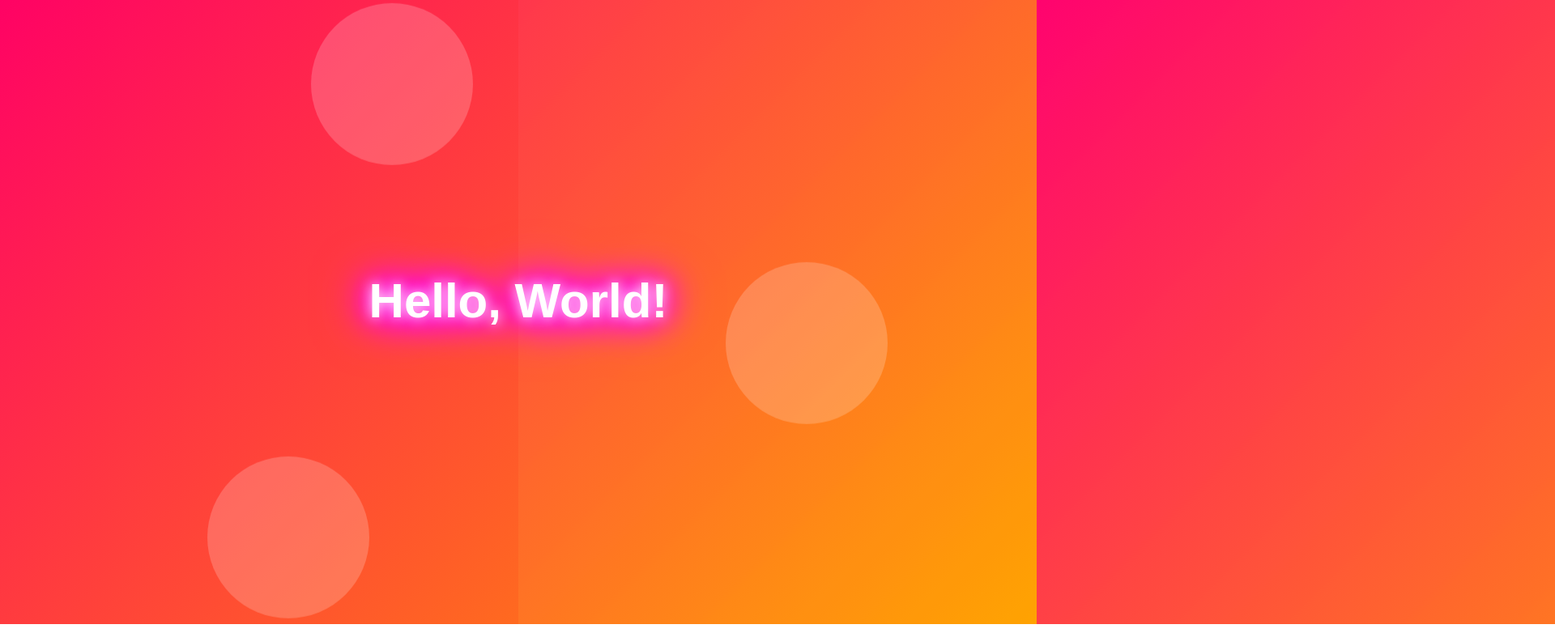
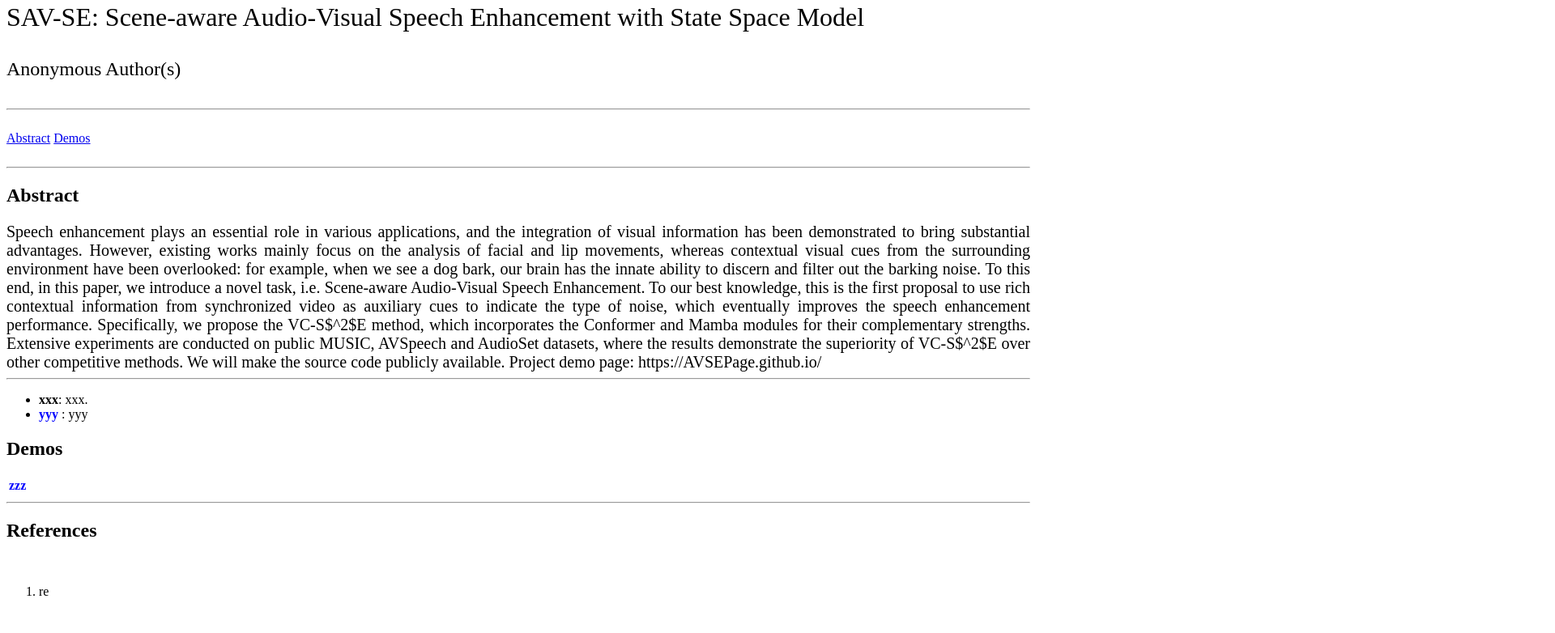
Before and after one commit to AVSEPage/AVSEPage.github.io, a plain HTML site: page index.html in a window 1280 px wide. Shown: the part 29-811 px from the top of the page at 81% size, 1920 px wide, since content can reach past the window. Drawn offline with Linux system fonts and the light colour scheme.

Commit message:
add title and abstract in index

```diff
--- a/index.html
+++ b/index.html
@@ -1,95 +1,143 @@
 <!DOCTYPE html>
-<html lang="en">
+<html lang="en-us">
+
 <head>
-    <meta charset="UTF-8">
-    <meta name="viewport" content="width=device-width, initial-scale=1.0">
-    <title>Fancy Hello World</title>
-    <style>
-        body {
-            margin: 0;
-            padding: 0;
-            display: flex;
-            justify-content: center;
-            align-items: center;
-            height: 100vh;
-            background: linear-gradient(135deg, #f06, #f90);
-            font-family: 'Arial', sans-serif;
-            overflow: hidden;
-        }
+</head>
 
-        h1 {
-            font-size: 60px;
-            color: #fff;
-            text-shadow: 3px 3px 10px rgba(0, 0, 0, 0.5);
-            animation: glow 2s ease-in-out infinite alternate;
-        }
+<body>
+  <section id="top" class="hero is-small">
+    <div class="hero-head"></div>
+    <div class="hero-body">
+      <div class="container has-text-centered">
+        <div class="subtitle is-3 ">
+          <div style="font-size:x-large">
+            <div class='col text-center' style="font-size:xx-large">
+              <p>SAV-SE: Scene-aware Audio-Visual Speech Enhancement with State Space Model</p>
+            </div>
+            <div class='row text-center h5 font-weight-normal pl-0 pr-0 mb-4'>
+              <a><span>Anonymous Author(s)</span></a>
+            </div>
+            <br>
+          </div>
+          <div class="">
+            <div class="social-icons"> </div>
+          </div>
+        </div>
+      </div>
+      <div class="hero-foot ">
+        <div class="container">
+          <hr>
+          <br>
+          <nav class="navbar" role="navigation" aria-label="main navigation">
+            <a role="button" class="navbar-burger" data-target="navMenu" aria-label="menu" aria-expanded="false">
+              <span aria-hidden="true"></span>
+              <span aria-hidden="true"></span>
+              <span aria-hidden="true"></span>
+            </a>
+            <div class="navbar-menu has-content-centered" id="navMenu">
+              <a class="navbar-item" href="#abstract">Abstract</a>
+              <a class="navbar-item" href="#demos">Demos</a>
+            </div>
+          </nav>
+          <br>
+          <hr>
+        </div>
+      </div>
+    </div>
+  </section>
+  <div class="section" id="abstract">
+    <div class="container">
+      <div class='col text-center'>
+        <h2 class="title is-2 has-text-centered">Abstract</h2>
+      </div>
+      <div class="markdown has-text-centered">
+        <div align="left" style="font-size:20px; text-align:justify">
+          Speech enhancement plays an essential role in various applications, and the integration of visual information
+          has been demonstrated to bring substantial advantages.
+          However, existing works mainly focus on the analysis of facial and lip movements, whereas contextual visual
+          cues from the surrounding environment have been overlooked:
+          for example, when we see a dog bark, our brain has the innate ability to discern and filter out the barking
+          noise.
+          To this end, in this paper, we introduce a novel task, i.e. Scene-aware Audio-Visual Speech Enhancement.
+          To our best knowledge, this is the first proposal to use rich contextual information from synchronized video
+          as auxiliary cues to indicate the type of noise,
+          which eventually improves the speech enhancement performance.
+          Specifically, we propose the VC-S$^2$E method, which incorporates the Conformer and Mamba modules for their
+          complementary strengths.
+          Extensive experiments are conducted on public MUSIC, AVSpeech and AudioSet datasets, where the results
+          demonstrate the superiority of VC-S$^2$E over other competitive methods.
+          We will make the source code publicly available.
+          Project demo page: https://AVSEPage.github.io/
+          <br>
+        </div>
+      </div>
+    </div>
+    <div class="container has-text-centered top-pad">
+      <a href="#top">
+        <i class="fa fa-arrow-up"></i>
+      </a>
+    </div>
+  </div>
+  <div class="container">
+    <hr>
+  </div>
 
-        /* 动画效果 */
-        @keyframes glow {
-            0% {
-                text-shadow: 0 0 10px #fff, 0 0 20px #ff00ff, 0 0 30px #ff00ff, 0 0 40px #ff00ff, 0 0 50px #ff00ff, 0 0 60px #ff00ff, 0 0 70px #ff00ff;
-            }
-            100% {
-                text-shadow: 0 0 20px #fff, 0 0 30px #ff33ff, 0 0 40px #ff33ff, 0 0 50px #ff33ff, 0 0 60px #ff33ff, 0 0 70px #ff33ff, 0 0 80px #ff33ff;
-            }
-        }
+  <ul>
+    <li><b>xxx</b>: xxx.</li>
+    <li>
+      <b>
+        <font color=#0000FF>yyy</font>
+      </b>: yyy
+    </li>
+  </ul>
 
-        /* 背景动画 */
-        .bg-animation {
-            position: absolute;
-            top: 0;
-            left: 0;
-            width: 100%;
-            height: 100%;
-            background: rgba(255, 255, 255, 0.1);
-            mix-blend-mode: overlay;
-            animation: move 10s infinite linear;
-            z-index: -1;
-        }
+  <div class="section" id="demos">
+    <div class="container">
+      <h2 class="title is-2 has-text-centered">Demos</h2>
+      <div class="markdown has-text-centered">
+        <table frame=void style="border:none; padding:0; margin:0">
+          <colgroup>
+            <col width="33%">
+            <col width="33%">
+            <col width="33%">
+          </colgroup>
 
-        @keyframes move {
-            0% { transform: translateX(0); }
-            100% { transform: translateX(100%); }
-        }
+          <!-- CASE 1 -->
+          <tbody>
+            <tr style="button-margin:0">
+              <td colspan="3" style="background-color:#FFFFFF; border:none; buttom-padding:0; margin:0">
+                <b>
+                  <font size="large" color="blue">
+                    zzz
+                  </font>
+                </b>
+              </td>
+            </tr>
+          </tbody>
+        </table>
+      </div>
+    </div>
 
-        .circle {
-            position: absolute;
-            width: 200px;
-            height: 200px;
-            background: rgba(255, 255, 255, 0.2);
-            border-radius: 50%;
-            animation: float 6s infinite ease-in-out alternate;
-        }
+    <div class="container has-text-centered top-pad">
+      <a href="#top">
+        <i class="fa fa-arrow-up"></i>
+      </a>
+    </div>
+  </div>
 
-        @keyframes float {
-            0% { transform: translateY(0); }
-            100% { transform: translateY(-50px); }
-        }
+  <div class="container">
+    <hr>
+  </div>
 
-        .circle-1 {
-            top: 10%;
-            left: 30%;
-        }
+  <h2 class="title is-2 has-text-centered">References</h2>
+  <p><br>
+  <ol>
+    <li>re
+    </li>
+  </ol>
+  </p>
+  <br>
 
-        .circle-2 {
-            top: 50%;
-            left: 70%;
-        }
+</body>
 
-        .circle-3 {
-            top: 80%;
-            left: 20%;
-        }
-    </style>
-</head>
-<body>
-    <h1>Hello, World!</h1>
-
-    <div class="bg-animation"></div>
-
-    <!-- 动态圆形背景 -->
-    <div class="circle circle-1"></div>
-    <div class="circle circle-2"></div>
-    <div class="circle circle-3"></div>
-</body>
 </html>
```
Also changed, not shown: index_test.html (added, +95 -0 lines).
